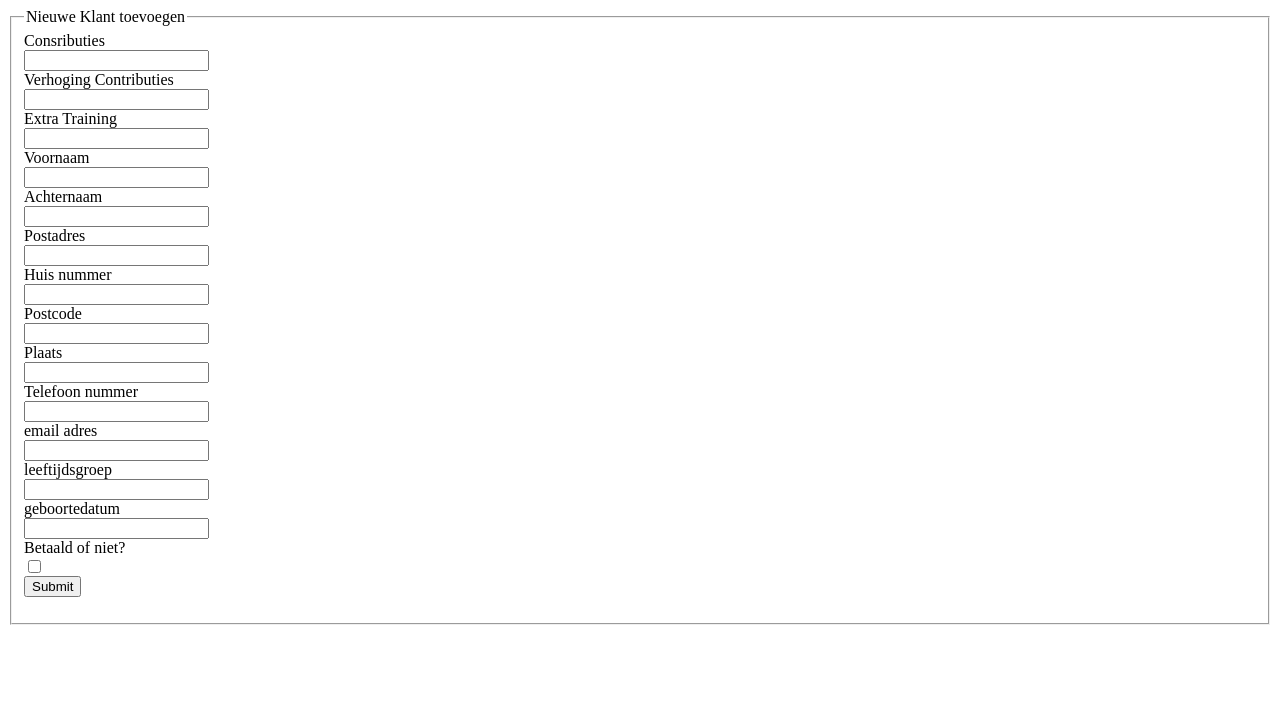
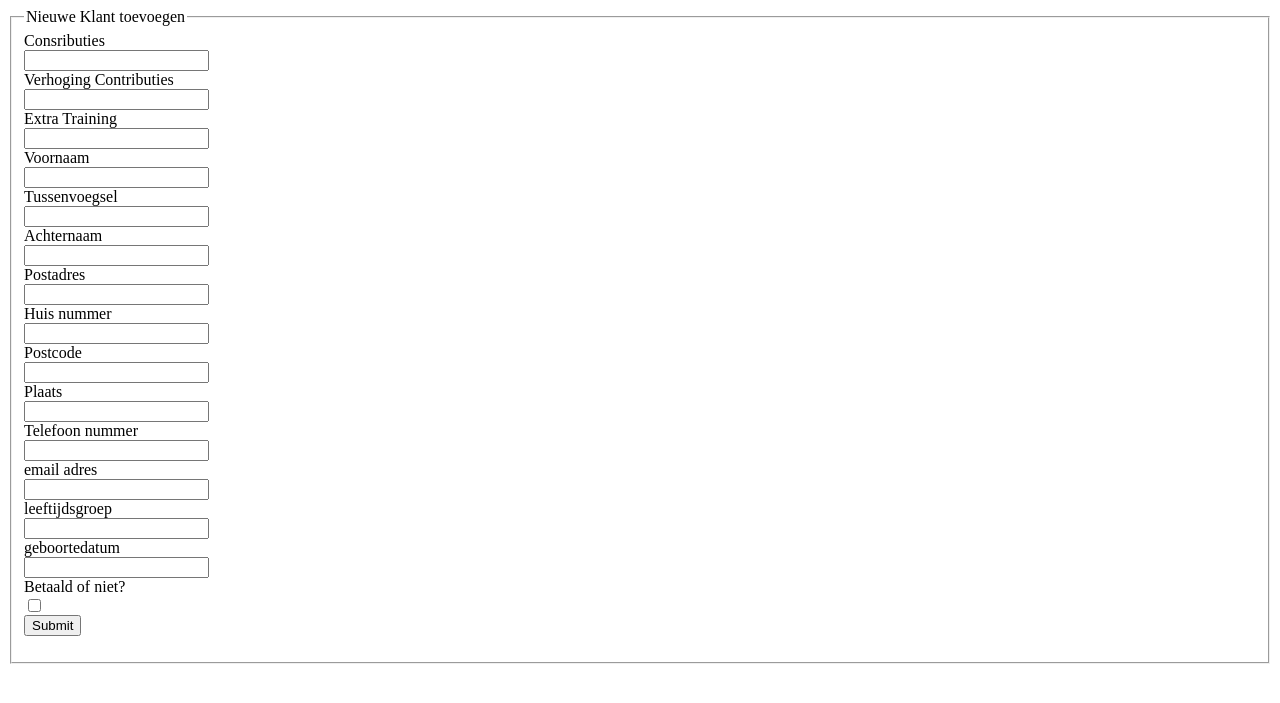
Before and after one commit to meesklaver/HEITO18AO-B, a PHP site: page /create_customer_form.php in a window 1280 px wide. Shown: the top 703 px of the page. Run offline with PHP 8.4, Linux system fonts and the light colour scheme.

Commit message:
Update create_customer_form.php

```diff
--- a/create_customer_form.php
+++ b/create_customer_form.php
@@ -12,6 +12,8 @@
         <input type="text" name="Extratraining"><br>
         <label>Voornaam</label><br>
         <input type="text" name="Voornaam"><br>
+        <label>Tussenvoegsel</label><br>
+        <input type="text" name="Tussenvoegsel"><br>
         <label>Achternaam</label><br>
         <input type="text" name="Achternaam"><br>
         <label>Postadres</label><br>
```
